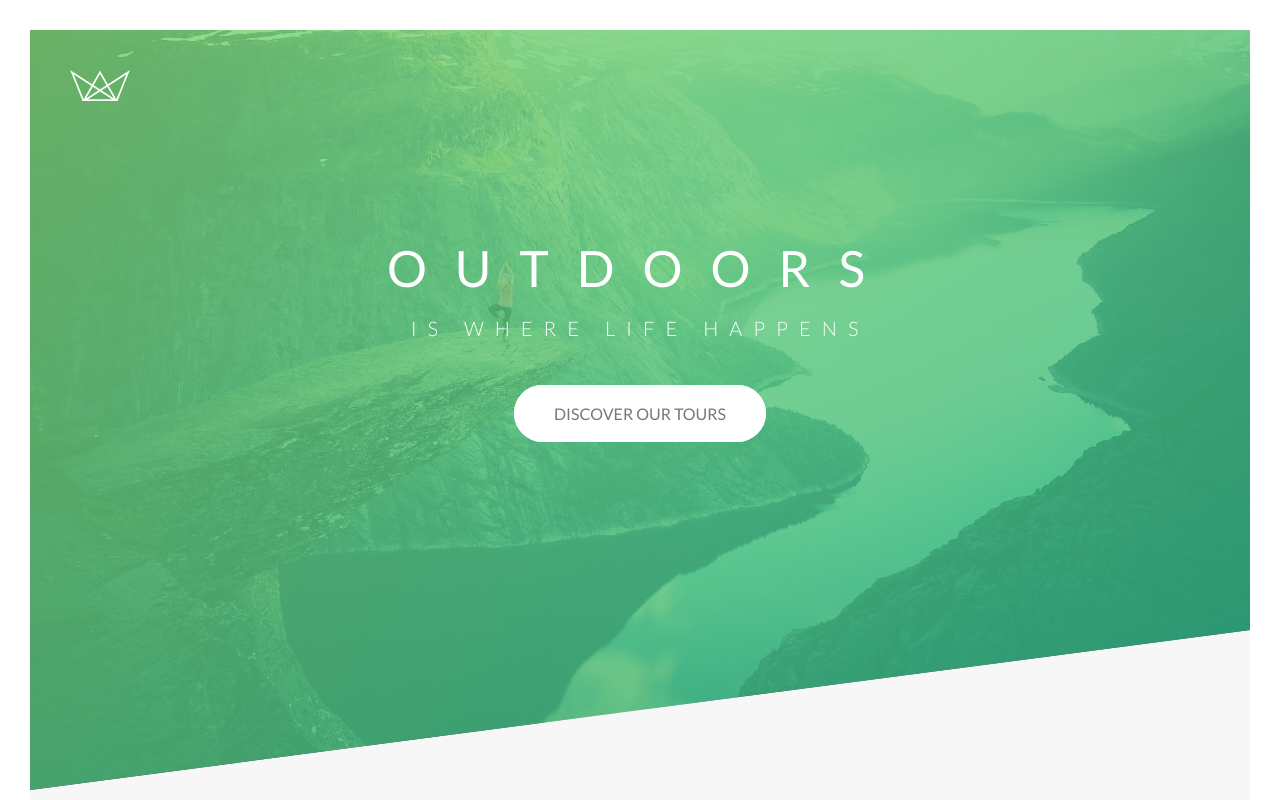
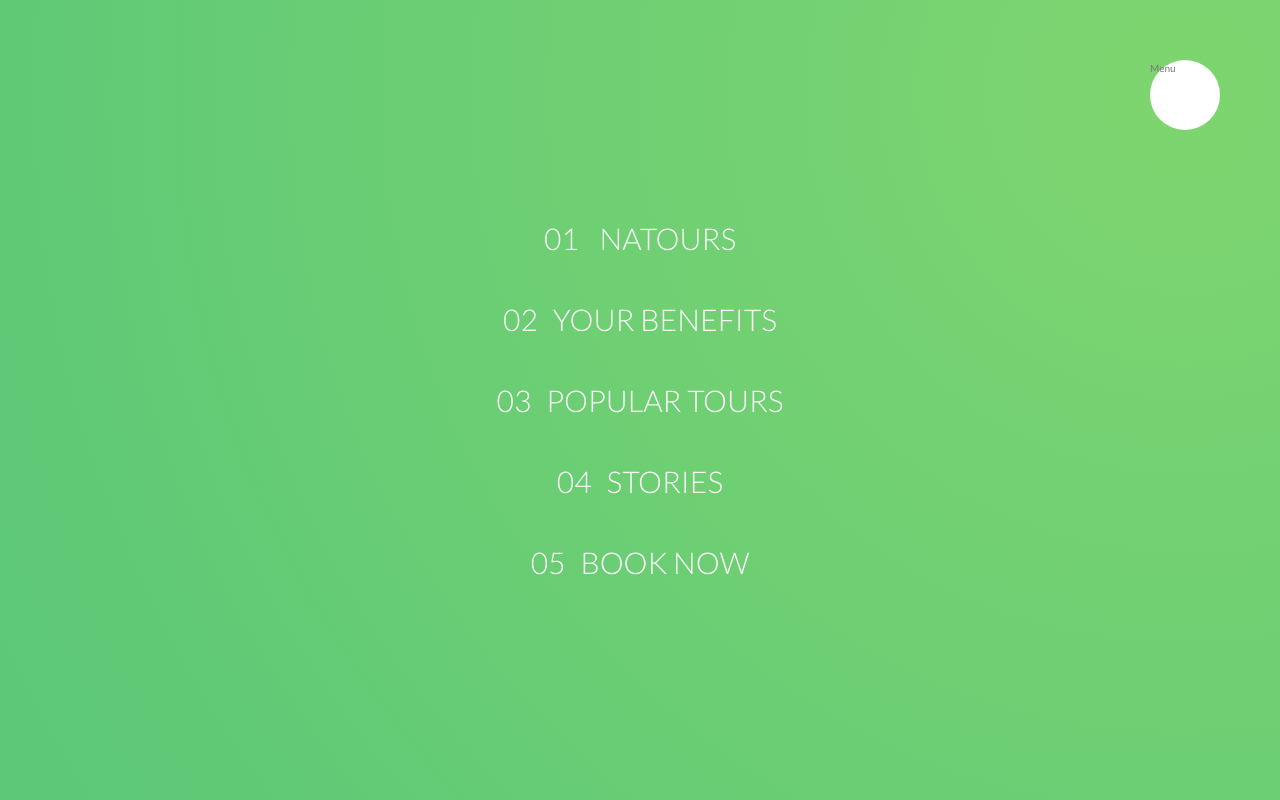
Before and after one commit to Dinduude/scss-project, a website: page natours-project/index.html in a window 1280 px wide. Shown: the top 800 px of the page. Drawn offline with Linux system fonts and the light colour scheme.

Commit message:
Working on the navigation part

```diff
--- a/natours-project/index.html
+++ b/natours-project/index.html
@@ -15,6 +15,26 @@
 
 </head>
 <body>
+
+    <div class="navigation">
+        <input type="checkbox" class="navigation__checkbox" id="navi-toggle">
+
+        <label for="navi-toggle" class="navigation__button">Menu</label>
+
+        <div class="navigation__background">&nbsp;</div>
+
+        <nav class="navigation__nav">
+            <ul class="navigation__list">
+                <li class="navigation__item"><a href="#" class="navigation__link"><span>01</span> Natours</a></li>
+                <li class="navigation__item"><a href="#" class="navigation__link"><span>02</span>Your benefits</a></li>
+                <li class="navigation__item"><a href="#" class="navigation__link"><span>03</span>Popular Tours</a></li>
+                <li class="navigation__item"><a href="#" class="navigation__link"><span>04</span>Stories</a></li>
+                <li class="navigation__item"><a href="#" class="navigation__link"><span>05</span>Book Now</a></li>
+            </ul>
+        </nav>
+
+    </div>
+
     <header class="header">
         <div class="header__logo-box">
             <img src="./images/logo-white.png" alt="logo" class="header__logo">
--- /dev/null
+++ b/natours-project/sass/layout/_navigation.scss
@@ -0,0 +1,81 @@
+.navigation {
+
+    &__checkbox {
+        display: none;
+    }
+
+    &__button {
+        background-color: $color-white;
+        height: 7rem;
+        width: 7rem;
+        border-radius: 50%;
+        position: fixed;
+        top: 6rem;
+        right: 6rem;
+        z-index: 2000;
+    }
+
+    &__background {
+        height: 6rem;
+        width: 6rem;
+        border-radius: 50%;
+        position: fixed;
+        top: 6.5rem;
+        right: 6.5rem;
+        background-image: radial-gradient($color-primary-light, $color-primary-dark);
+        z-index: 1000;
+
+        transform: scale(80);
+    }
+
+    &__nav {
+        height: 100vh;
+        width: 100%;
+        position: fixed;
+        top: 0;
+        right: 0;
+        z-index: 1500;
+    }
+
+    &__list {
+        position: absolute;
+        top: 50%;
+        left: 50%;
+        transform: translate(-50%,-50%);
+        list-style: none;
+        text-align: center;
+    }
+
+    &__item {
+        margin: 1rem;
+    }
+
+    &__link {
+        &:link,
+        &:visited {
+            display: inline-block;
+            font-size: 3rem;
+            font-weight: 300;
+            padding: 1rem 2rem;
+            color: $color-white;
+            text-decoration: none;
+            text-transform: uppercase;
+            background-image: linear-gradient(120deg, transparent 0%, transparent 50%, $color-white 50%);
+            background-size: 220%;
+            transition: all .4s;
+
+            span {
+                margin-right: 1.5rem;
+                display: inline-block;
+            }
+        }
+
+        &:hover,
+        &:active {
+            background-position: 100%;
+            color: $color-primary;
+            transform: translateX(1rem);
+        }
+
+    }
+}
--- a/natours-project/sass/main.scss
+++ b/natours-project/sass/main.scss
@@ -18,5 +18,6 @@
 @import "layout/footer";
 @import "layout/grid";
 @import "layout/header";
+@import "layout/navigation";
 
 @import "pages/home";
```
Also changed, not shown: natours-project/css/style.css.
